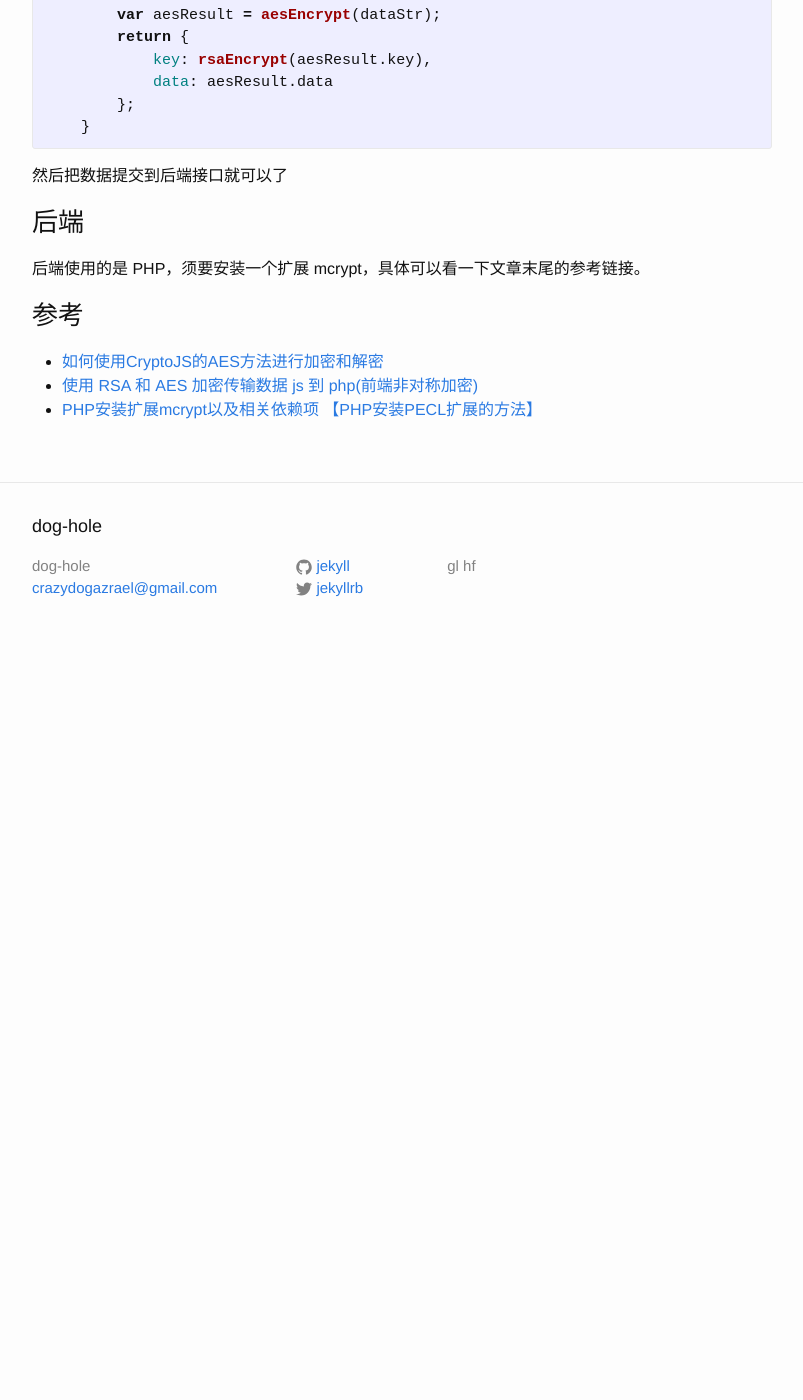
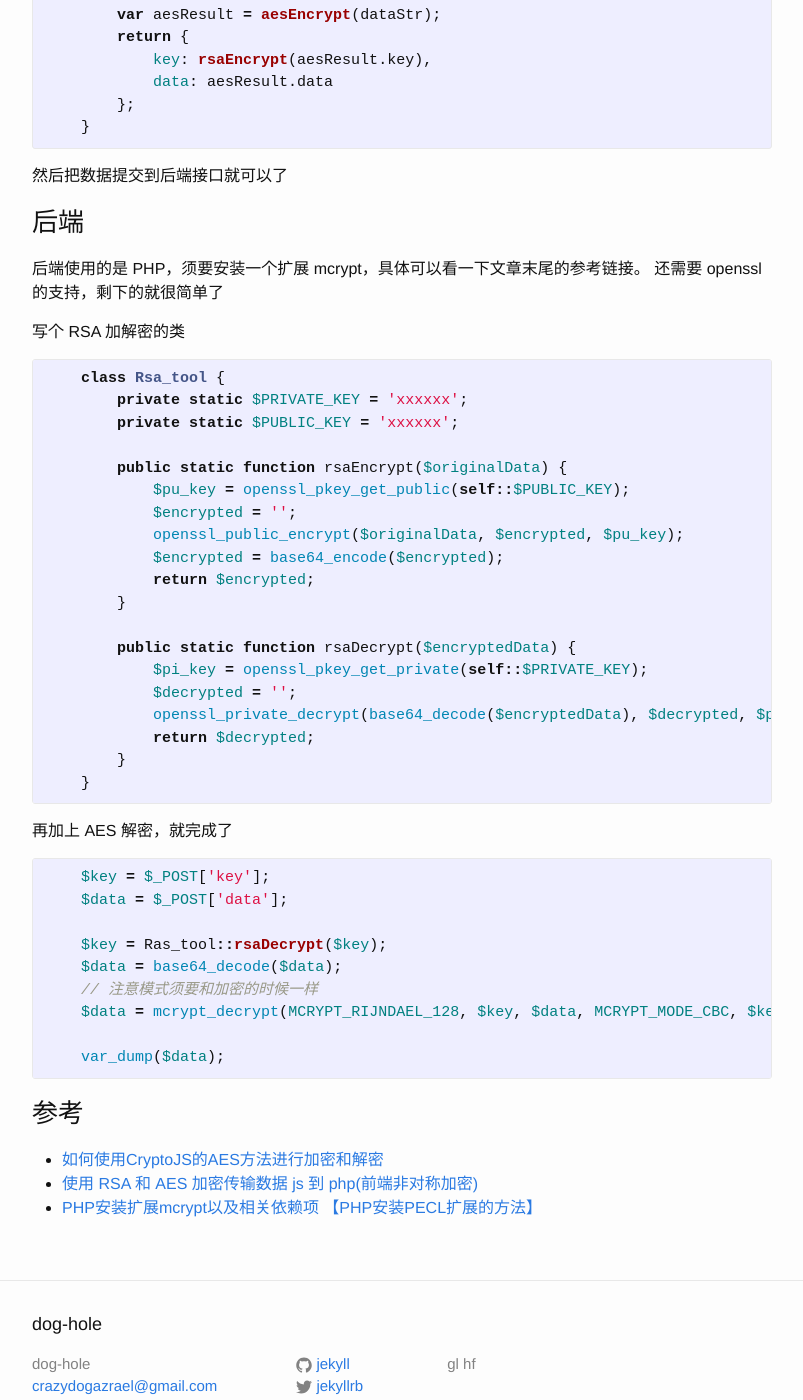
Before and after one commit to Crazydogs/Crazydogs.github.io, a Jekyll site: the page built from _posts/2016-9-22-AES与RSA混合加密.markdown, in a window 1280 px wide and 1400 px high, scrolled down 2103 px. Shown: the whole window, without its empty margins (238-1041 px from the left). Built offline with Jekyll 4.4.1, drawn with Linux system fonts in a browser that asks for light colours; before the commit the page ends 2763 px from its top, so only the background shows below that.

Commit message:
new post

```diff
--- a/_posts/2016-9-22-AES与RSA混合加密.markdown
+++ b/_posts/2016-9-22-AES与RSA混合加密.markdown
@@ -97,7 +97,45 @@ RSA 加密使用的是 [JSEncrypt](https://github.com/travist/jsencrypt)，同
 ### 后端
 
 后端使用的是 PHP，须要安装一个扩展 mcrypt，具体可以看一下文章末尾的参考链接。
+还需要 openssl 的支持，剩下的就很简单了
 
+写个 RSA 加解密的类
+
+{% highlight php %}
+    class Rsa_tool {
+        private static $PRIVATE_KEY = 'xxxxxx';
+        private static $PUBLIC_KEY = 'xxxxxx';
+
+        public static function rsaEncrypt($originalData) {
+            $pu_key = openssl_pkey_get_public(self::$PUBLIC_KEY);
+            $encrypted = '';
+            openssl_public_encrypt($originalData, $encrypted, $pu_key);
+            $encrypted = base64_encode($encrypted);
+            return $encrypted;
+        }
+
+        public static function rsaDecrypt($encryptedData) {
+            $pi_key = openssl_pkey_get_private(self::$PRIVATE_KEY);
+            $decrypted = '';
+            openssl_private_decrypt(base64_decode($encryptedData), $decrypted, $pi_key);
+            return $decrypted;
+        }
+    }
+{% endhighlight %}
+
+再加上 AES 解密，就完成了
+
+{% highlight php %}
+    $key = $_POST['key'];
+    $data = $_POST['data'];
+
+    $key = Ras_tool::rsaDecrypt($key);
+    $data = base64_decode($data);
+    // 注意模式须要和加密的时候一样
+    $data = mcrypt_decrypt(MCRYPT_RIJNDAEL_128, $key, $data, MCRYPT_MODE_CBC, $key);
+
+    var_dump($data);
+{% endhighlight %}
 
 ### 参考
 - [如何使用CryptoJS的AES方法进行加密和解密](http://jser.io/2014/08/19/how-to-use-aes-in-crypto-js-to-encrypt-and-decrypt)
```
